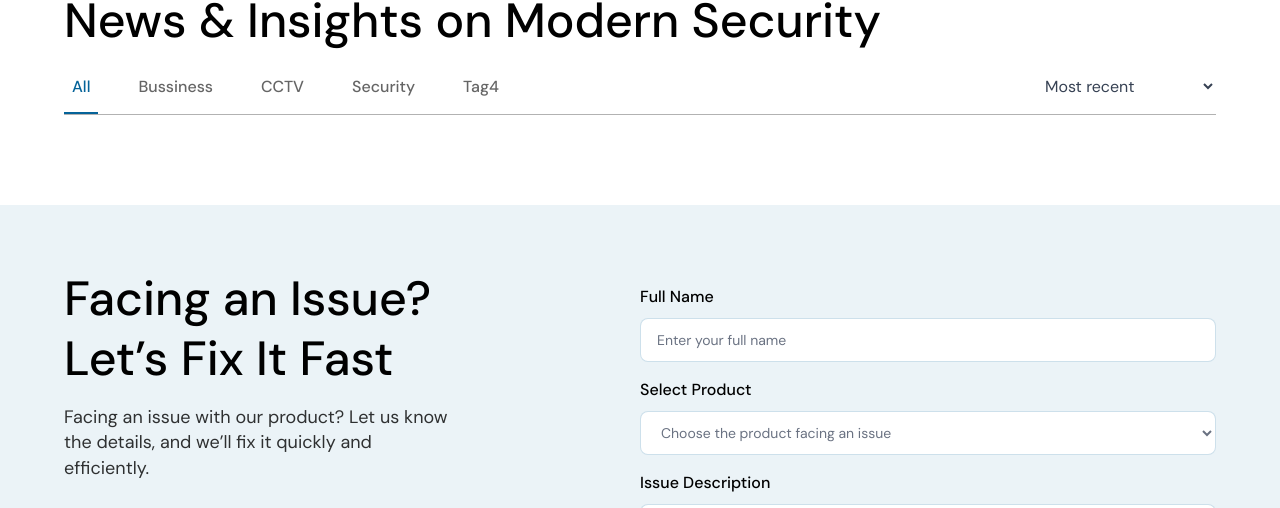
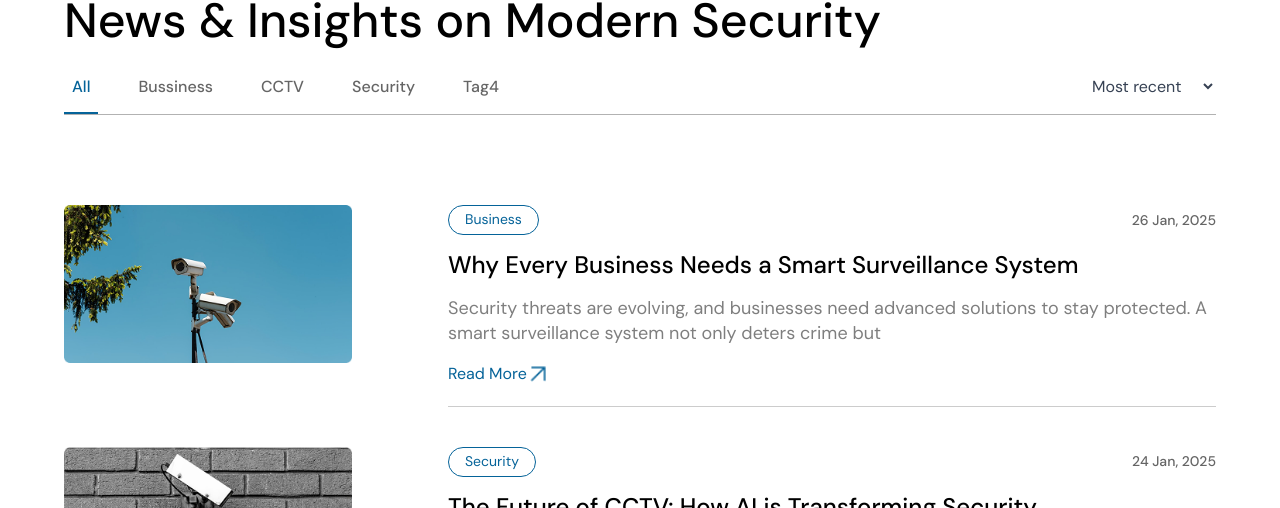
Before and after one commit to aswintrikkur/sds_security, a React (Vite) app in the folder client/: page /blogs in a window 1280 px wide. Shown: the part 592-1100 px from the top of the page. Built offline with nearby package versions, Linux system fonts and the light colour scheme.

Commit message:
blogs page complete

```diff
--- /dev/null
+++ b/client/src/components/Blogs/Categories.jsx
@@ -0,0 +1,34 @@
+import React, { useState } from "react";
+
+
+export const Categories = ({categories}) => {
+    const [selected, setSelected] = useState("All");
+
+
+    return (
+        <div className="flex items-center justify-between  mt-6 border-b border-border-primary h-10">
+            <div className="flex gap-6 md:gap-8 h-full overflow-x-auto">
+                {["All", ...categories].map((tag, index) => (
+                    <p
+                        key={index}
+                        onClick={() => setSelected(tag)}
+                        className={`text-md md:text-lg px-2 font-medium cursor-pointer transition-opacity duration-300 ${
+                            selected === tag ? "border-b-2 border-accent-foreground text-accent-foreground" : "opacity-60"
+                        }`}
+                    >
+                        {tag}
+                    </p>
+                ))}
+            </div>
+
+            <div className="h-full pl-5">
+                <select name="filter" className="text-gray-700 w-32 outline-0 " id="filter">
+                    <option value="most-recent">Most recent</option>
+                    <option value="relevant">Relevant</option>
+                    <option value="higher-lower">Price:Higher to lower</option>
+                    <option value="lower-higher">Price:Lower to higher</option>
+                </select>
+            </div>
+        </div>
+    );
+};
--- a/client/src/components/ui/Badge.jsx
+++ b/client/src/components/ui/Badge.jsx
@@ -4,7 +4,7 @@
     return (
         <div
             className="border border-accent-foreground text-accent-foreground rounded-3xl md:rounded-4xl
-         px-2.5 py-1  md:px-4 md:py-2 inline-block text-nowrap w-max"
+         px-2.5 py-1  md:px-4  inline-block text-nowrap w-max"
         >
             <p className="text-md ">{children}</p>
         </div>
--- a/client/src/components/ui/Cards.jsx
+++ b/client/src/components/ui/Cards.jsx
@@ -47,7 +47,7 @@
                         provide peace of mind with remote access and professional monitoring.
                     </p>
                 </div>
-                    <PrimaryButton className={"mt-auto mb-5"}>Learn More</PrimaryButton>
+                <PrimaryButton className={"mt-auto mb-5"}>Learn More</PrimaryButton>
             </div>
 
             {/* right */}
@@ -68,12 +68,15 @@
     );
 };
 
-export const BlogCard = ({ data, className }) => {
+export const BlogCard = ({ data, className, hasDate, hasBorderBottom = true }) => {
     return (
-        <div className=" w-full flex flex-col-reverse md:flex-row md:justify-between gap-4   mb-10  ">
+        <div className={` w-full flex flex-col-reverse md:flex-row md:justify-between gap-4   mb-10  ${className}`}>
             {/* // blog-content */}
-            <div className="text-start flex flex-col gap-4 pb-5  md:w-8/12  border-b-1 border-[rgba(0,0,0,0.2)]">
-                <Badge>{data?.tag}</Badge>
+            <div className={`text-start flex flex-col gap-4 pb-5  md:w-8/12 ${hasBorderBottom && "border-b-1"}  border-[rgba(0,0,0,0.2)]`}>
+                <div className="flex w-full items-center justify-between">
+                    <Badge>{data?.tag}</Badge>
+                    {hasDate && <p className="text-xs md:text-md opacity-60 font-medium">{data?.date}</p>}
+                </div>
                 <h5>{data?.title}</h5>
                 <p className="opacity-50">{data?.description}</p>
                 <a className="self-start flex items-center gap-1 text-accent-foreground" href="#">
--- /dev/null
+++ b/client/src/components/ui/PaginationButtons.jsx
@@ -0,0 +1,8 @@
+import React from "react";
+
+export const PaginationButtons = () => {
+  return <div className="flex gap-7 justify-end opacity-60  my-5">
+    <p className="text-lg">{"< Previous"}</p>
+    <p className="text-lg">{"Next >"}</p>
+  </div>;
+};
--- a/client/src/data/blogData.js
+++ b/client/src/data/blogData.js
@@ -5,20 +5,23 @@
         description:
             "Security threats are evolving, and businesses need advanced solutions to stay protected. A smart surveillance system not only deters crime but",
         image: "/images/blog1.png",
+        date:"26 Jan, 2025"
     },
     {
         tag: "Security",
         title: "The Future of CCTV: How AI is Transforming Security",
         description:
-            "Choosing the right CCTV system can be overwhelming with so many options available. This guide highlights five must-have features, including high-definition recording, night vision, remote access, motion detection, and cloud storage",
+        "Choosing the right CCTV system can be overwhelming with so many options available. This guide highlights five must-have features, including high-definition recording, night vision, remote access, motion detection, and cloud storage",
         image: "/images/blog2.png",
+        date:"24 Jan, 2025"
     },
     {
         tag: "CCTV",
         title: " 5 Key Features to Look for in a Modern CCTV System",
         description:
-            "Artificial Intelligence (AI) is revolutionizing CCTV security, making surveillance smarter and more efficient. From facial recognition to real-time threat detection,",
+        "Artificial Intelligence (AI) is revolutionizing CCTV security, making surveillance smarter and more efficient. From facial recognition to real-time threat detection,",
         image: "/images/blog3.png",
+        date:"19 Dec, 2024"
     },
 
 ];
--- a/client/src/pages/BlogsPage.jsx
+++ b/client/src/pages/BlogsPage.jsx
@@ -1,9 +1,12 @@
 import React, { useState } from "react";
-const categories = ["Bussiness", "CCTV", "Security", "Tag4"];
+import { Categories } from "../components/Blogs/Categories";
+import { blogList } from "../data/blogData";
+import { BlogCard } from "../components/ui/Cards";
+import { PaginationButtons } from "../components/ui/PaginationButtons";
+
+const categoriesList = ["Bussiness", "CCTV", "Security", "Tag4"];
 
 export const BlogsPage = () => {
-    const [selected, setSelected] = useState("All");
-
     return (
         <div>
             {/* banner */}
@@ -20,30 +23,27 @@
                 <h2>News & Insights on Modern Security</h2>
 
                 {/* categories */}
-                <div className="flex items-center justify-between  mt-6 border-b border-border-primary h-10">
-                    <div className="flex gap-6 md:gap-8 h-full overflow-x-scroll">
-                        {["All", ...categories].map((tag, index) => (
-                            <p
-                                key={index}
-                                onClick={() => setSelected(tag)}
-                                className={`text-md md:text-lg px-2 font-medium cursor-pointer transition-opacity duration-300 ${
-                                    selected === tag ? "border-b-2 border-accent-foreground text-accent-foreground" : "opacity-60"
-                                }`}
-                            >
-                                {tag}
-                            </p>
-                        ))}
-                    </div>
+                <Categories categories={categoriesList} />
+            </section>
 
-                    <div className="h-full pl-5">
-                        <select name="filter" className="text-gray-700  outline-0 " id="filter">
-                            <option value="most-recent">Most recent</option>
-                            <option value="relevant">Relevant</option>
-                            <option value="higher-lower">Price:Higher to lower</option>
-                            <option value="lower-higher">Price:Lower to higher</option>
-                        </select>
-                    </div>
+            {/* blog lists */}
+            <section className="!pt-0 ">
+                <div className="border-b-1 border-border-primary">
+                    {[...blogList, ...blogList.reverse()]?.map((data, index, arr) => {
+                        if (index == arr.length - 1)
+                            return (
+                                <BlogCard
+                                    data={data}
+                                    key={index}
+                                    className={"md:flex-row-reverse"}
+                                    hasDate={true}
+                                    hasBorderBottom={false}
+                                />
+                            );
+                        return <BlogCard data={data} key={index} className={"md:flex-row-reverse"} hasDate={true} />;
+                    })}
                 </div>
+                <PaginationButtons />
             </section>
         </div>
     );
```
